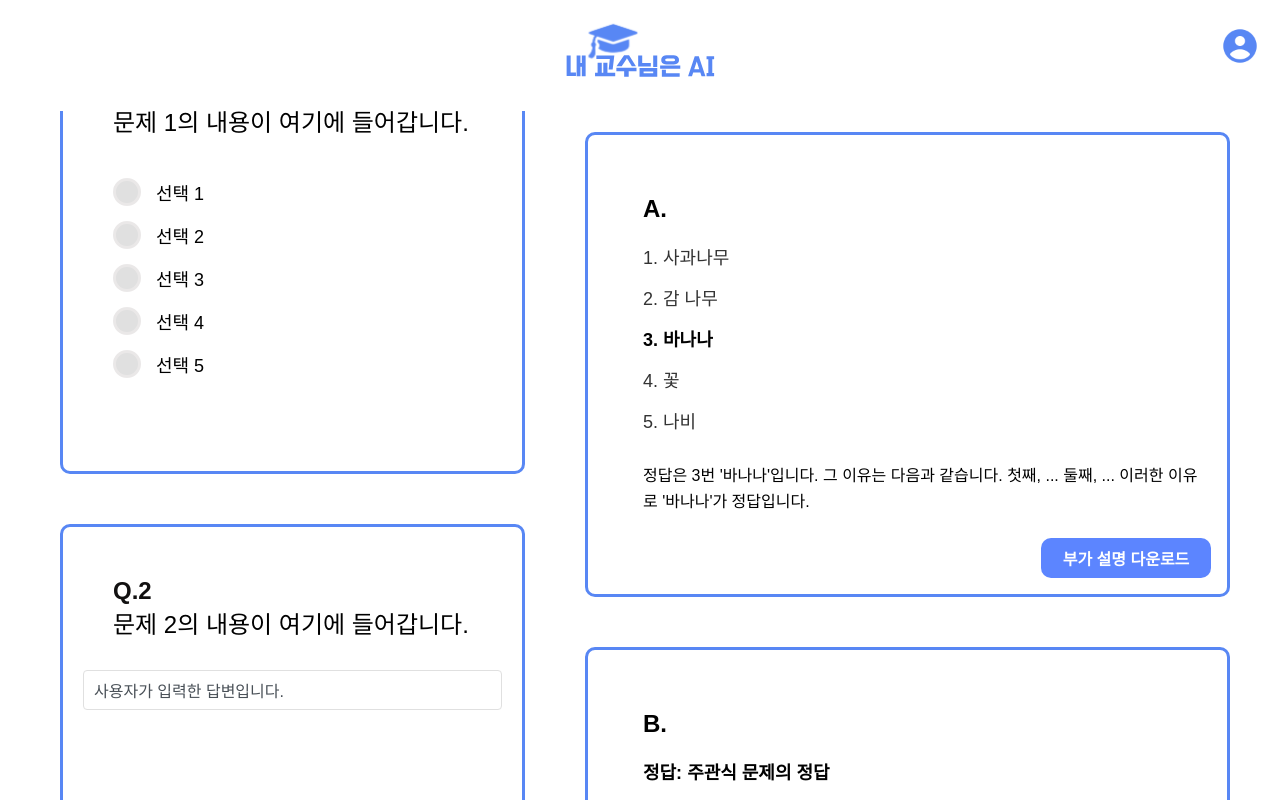
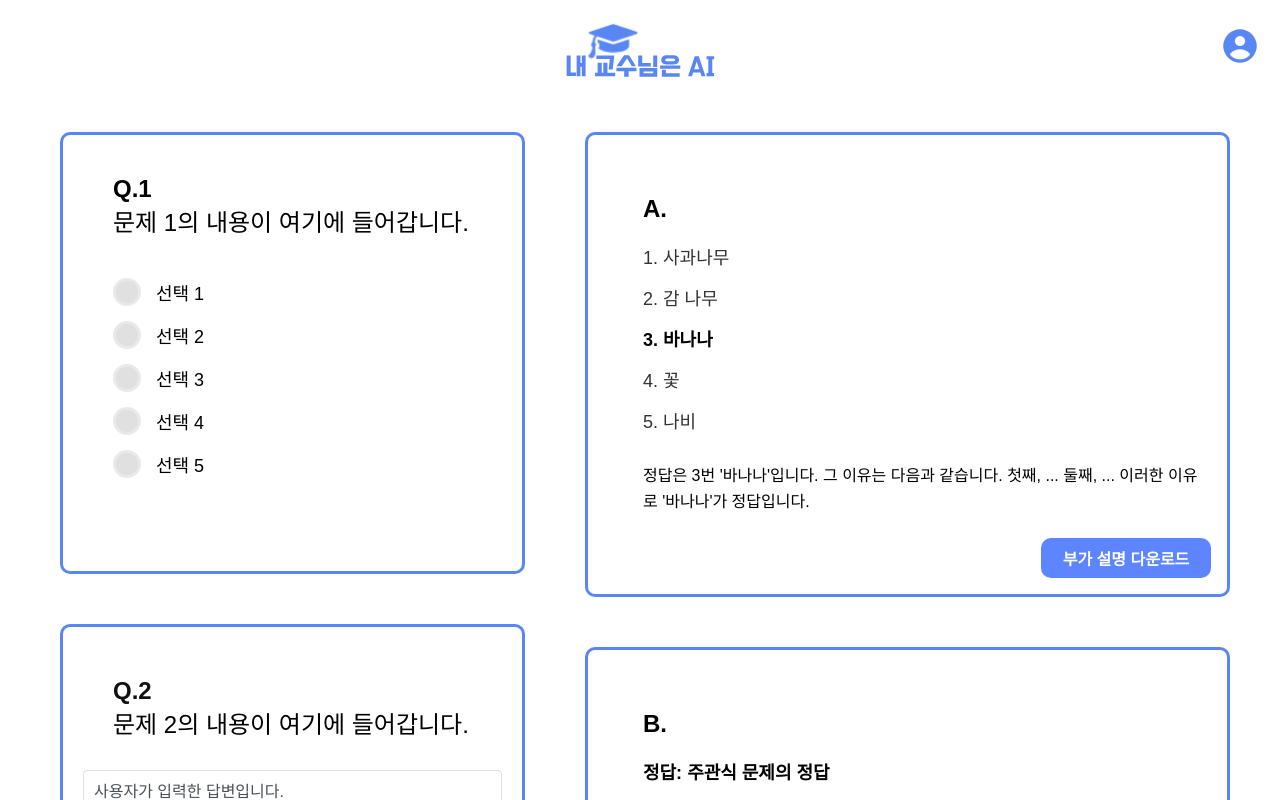
Before and after one commit to 2024-Winter-BootCamp-TeamF/Frontend, a React (Create React App) app: page /note in a window 1280 px wide. Shown: the top 800 px of the page. Built offline with nearby package versions, Linux system fonts and the light colour scheme; a web font is replaced by a local one.

Commit message:
feat) 3000/note page 수정

```diff
--- a/src/pages/NotePage/WrongProblemList.jsx
+++ b/src/pages/NotePage/WrongProblemList.jsx
@@ -53,7 +53,6 @@ const WrongProblemList = ({ problems }) => {
 
 const ProblemListContainer = styled.div`
   margin-left: 60px;
-
   @media screen and (max-width: 1200px) {
     margin-left: 20px;
   }
@@ -79,7 +78,7 @@ const ReadOnlyWrapper = styled.div`
 const SubjectiveWrapper = styled.div`
   margin-bottom: 50px;
   margin-right: 30px;
-  margin-top: ${(props) => (props.isFirst ? "70px" : "0")};
+  margin-top: ${(props) => (props.isFirst ? "100px" : "0")};
 
   @media screen and (max-width: 1200px) {
     margin-right: 20px;
@@ -135,6 +134,7 @@ const AnswerInput = styled.input`
 const Container = styled.div`
   display: flex;
   flex-direction: column;
+  margin-top: 100px;
 `;
 
 const ButtonWrapper = styled.div`
```
